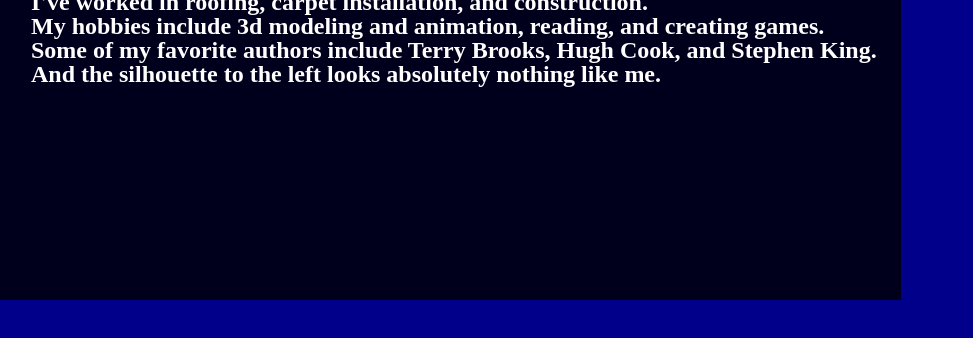
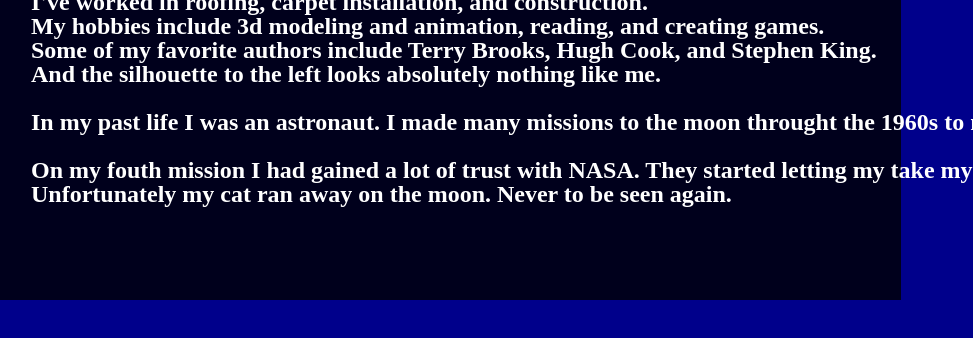
Before and after one commit to cpittman3/about-chrisPittman, a plain HTML site: page index.html in a window 1280 px wide. Shown: the part 170-508 px from the top of the page, 307-1280 px from the left. Drawn offline with Linux system fonts and the light colour scheme.

Commit message:
Update index.html

```diff
--- a/index.html
+++ b/index.html
@@ -18,6 +18,11 @@
          <br>Some of my favorite authors include Terry Brooks, Hugh Cook, and Stephen King.
          <br>And the silhouette to the left looks absolutely nothing like me.
       </p>
+      <p>   In my past life I was an astronaut. I made many missions to the moon throught the 1960s to mine for kryptonite.
+      </p>
+      <p>   On my fouth mission I had gained a lot of trust with NASA. They started letting my take my cat along with me. Unfortunately my cat ran away on the moon.
+            Never to be seen again.
+      </p>
     </div>
     <div class="back-line"></div>
  </body>
```
